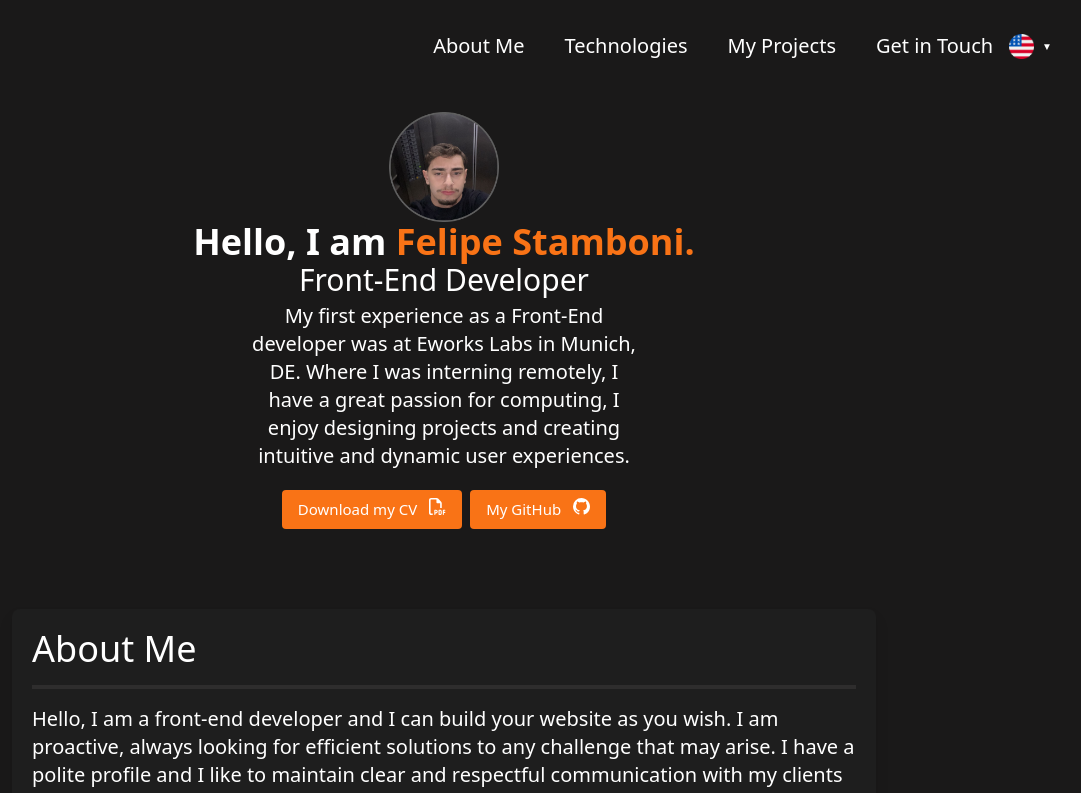
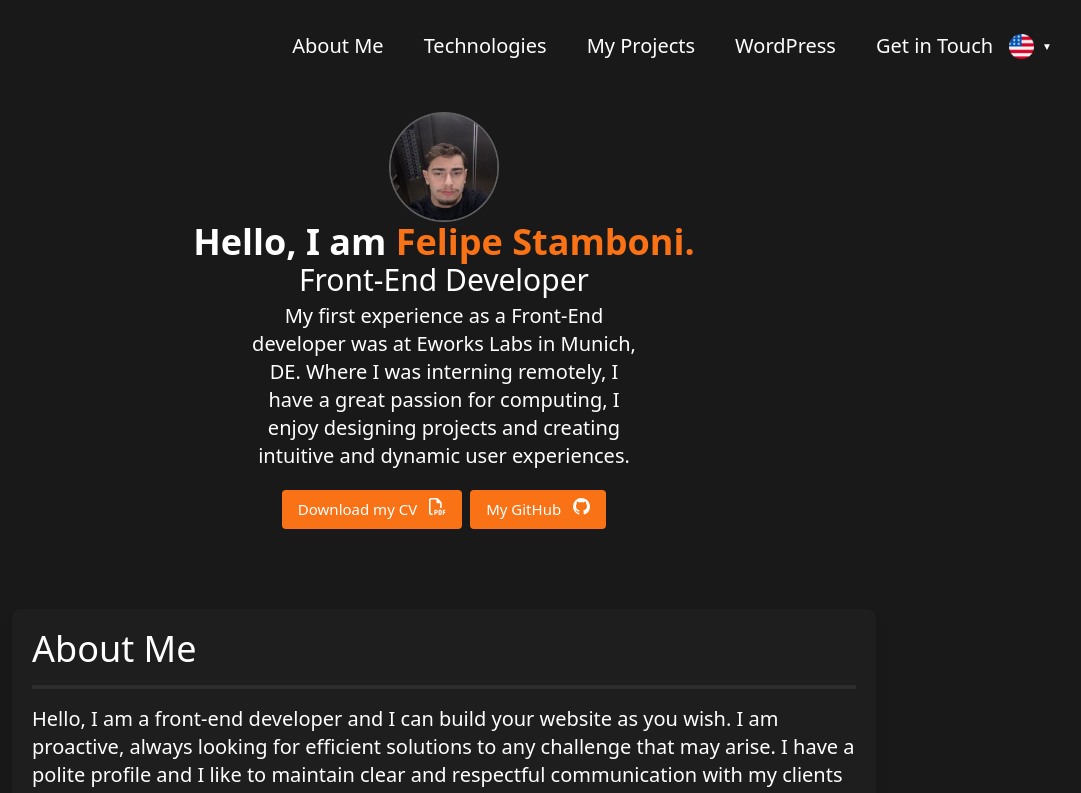
Before and after one commit to felipestambonidev/meuportifolioemnextjs, a Next.js app: page /en in a window 1280 px wide. Shown: the top 793 px of the page, without its empty margins (196-1277 px from the left). Built offline with nearby package versions, Linux system fonts and the light colour scheme.

Commit message:
Add: adicionei o item wordpress no cabecalho eng

```diff
--- a/components/menucabecalhoenglish/index.tsx
+++ b/components/menucabecalhoenglish/index.tsx
@@ -44,6 +44,14 @@ const NavbarEng: React.FC = () => {
             My Projects
           </Link>
         </li>
+        <li>
+            <Link
+              href="#wordpress"
+              className="text-white text-xl font-light hover:text-orange-500"
+            >
+              WordPress
+            </Link>
+          </li>
         <li>
           <Link
             href="#entre-em-contato"
@@ -142,6 +150,14 @@ const NavbarEng: React.FC = () => {
           </li>
           <li>
             <Link
+              href="#wordpress"
+              className="text-white text-xl font-light hover:text-orange-500"
+            >
+              WordPress
+            </Link>
+          </li>
+          <li>
+            <Link
               href="#entre-em-contato"
               className="text-white text-xl font-light hover:text-orange-500"
             >
```
